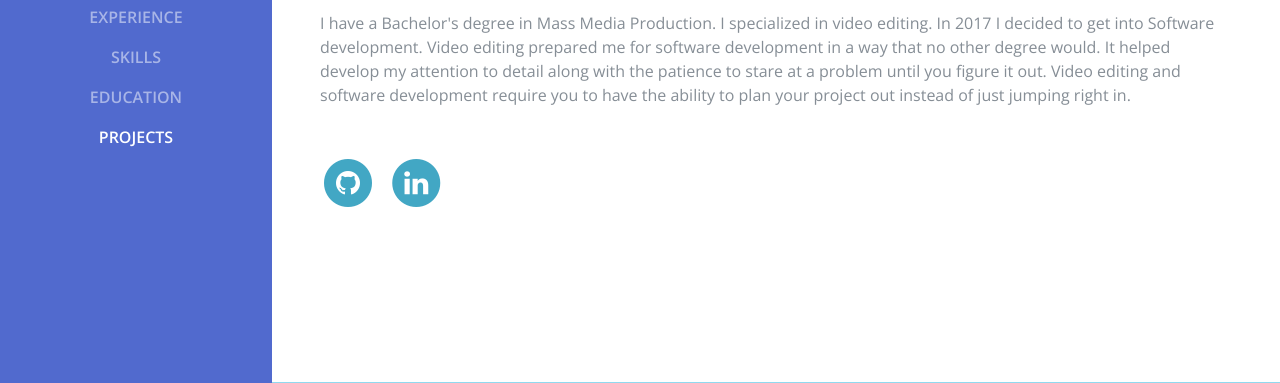
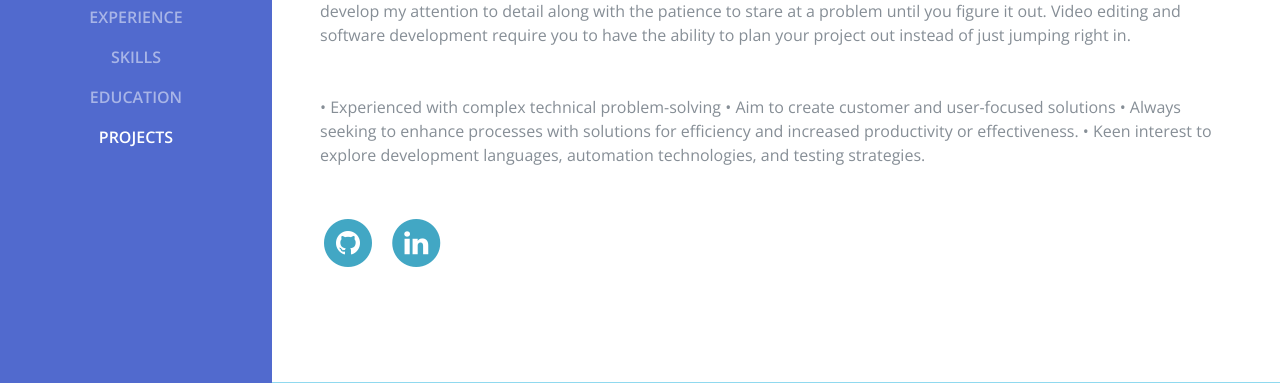
Before and after one commit to danieljanderson/danieljanderson.github.io, a plain HTML site: page index.html in a window 1280 px wide. Shown: the part 417-800 px from the top of the page. Drawn offline with nearby package versions, Linux system fonts and the light colour scheme; a web font is replaced by a local one.

Commit message:
Update index.html

```diff
--- a/index.html
+++ b/index.html
@@ -79,6 +79,10 @@
             <a href="mailto:danieljanderson0616@gmail.com">Danieljanderson0616@gmail.com</a>
           </div>
           <p class="mb-5">I have a Bachelor's degree in Mass Media Production. I specialized in video editing. In 2017 I decided to get into Software development. Video editing prepared me for software development in a way that no other degree would. It helped develop my attention to detail along with the patience to stare at a problem until you figure it out. Video editing and software development require you to have the ability to plan your project out instead of just jumping right in.</p>
+          <p class="mb-5">• Experienced with complex technical problem-solving
+• Aim to create customer and user-focused solutions
+• Always seeking to enhance processes with solutions for efficiency and increased productivity or effectiveness.
+• Keen interest to explore development languages, automation technologies, and testing strategies.</p>
           <ul class="list-inline list-social-icons mb-0">
             <li id = "github_click" class="list-inline-item">
               <a href="#">
```
